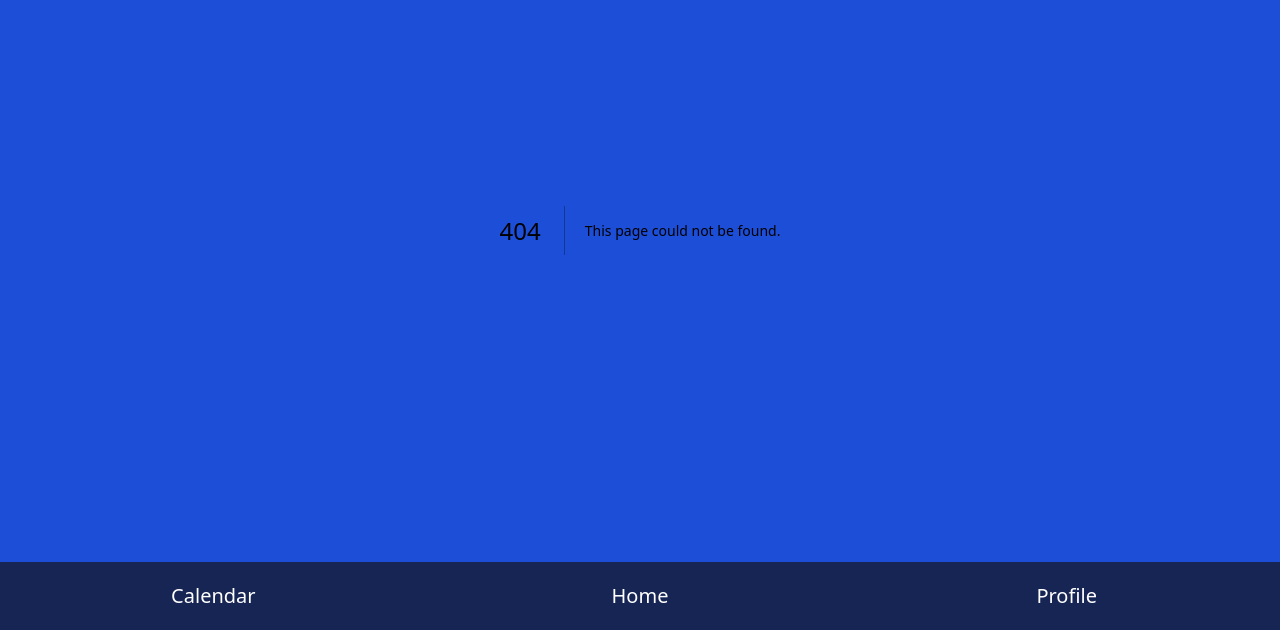
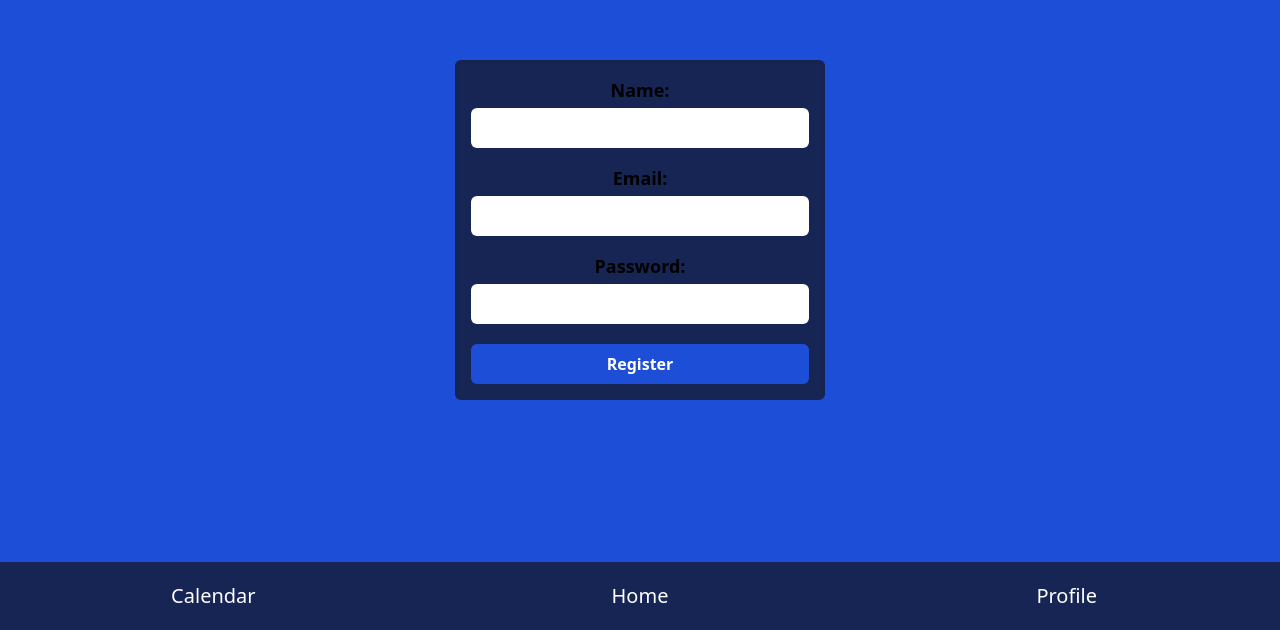
Before and after one commit to RCC-STUDIO/jawn-timetracker, a Next.js app: page /register in a window 1280 px wide. Before the commit this address had no page. Shown: the part 170-800 px from the top of the page. Built offline with nearby package versions, Linux system fonts and the light colour scheme.

Commit message:
Add files via upload

```diff
--- /dev/null
+++ b/app/login/page.tsx
@@ -0,0 +1,69 @@
+'use client'
+import React, { useState } from 'react';
+import { signIn } from 'next-auth/react';
+import Link from 'next/link'; // Corrected import for Next.js Link
+
+const LoginPage: React.FC = () => {
+  const [email, setEmail] = useState('');
+  const [password, setPassword] = useState('');
+
+  const handleEmailChange = (e: React.ChangeEvent<HTMLInputElement>) => {
+    setEmail(e.target.value);
+  };
+
+  const handlePasswordChange = (e: React.ChangeEvent<HTMLInputElement>) => {
+    setPassword(e.target.value);
+  };
+
+  const handleSubmit = async (e: React.FormEvent) => {
+    e.preventDefault();
+    const result = await signIn('credentials', {
+      redirect: false,
+      email,
+      password,
+    });
+
+    if (result?.error) {
+      console.log(result.error);
+    } else {
+      console.log("Successfully logged in!");
+    }
+  };
+
+  return (
+    <main className="flex min-h-screen flex-col items-center justify-center p-5">
+      <form onSubmit={handleSubmit} className="flex flex-col justify-center text-center p-7">
+        <div className='flex flex-col rounded-md shadow-inner bg-blue-950 w-full p-4'>
+          <div>
+            <label htmlFor="email" className="text-lg font-semibold">Email:</label>
+            <input
+              type="email"
+              id="email"
+              value={email}
+              className="mt-1 p-2 w-full rounded-md text-black"
+              onChange={handleEmailChange}
+              required
+            />
+          </div>
+          <div className="mt-4">
+            <label htmlFor="password" className="text-lg font-semibold">Password:</label>
+            <input
+              type="password"
+              id="password"
+              value={password}
+              className="mt-1 p-2 w-full rounded-md text-black"
+              onChange={handlePasswordChange}
+              required
+            />
+          </div>
+          <button type="submit" className="mt-5 py-2 rounded-md bg-blue-700 text-white font-semibold hover:bg-blue-800">Login</button>
+          <div className="mt-4">
+              <a href="/register" className="text-blue-500 hover:text-blue-600">No account? Register here</a>
+          </div>
+        </div>
+      </form>
+    </main>
+  );
+};
+
+export default LoginPage;
--- /dev/null
+++ b/app/register/page.tsx
@@ -0,0 +1,78 @@
+'use client'
+import React, { useState } from 'react';
+// Assuming you will use a similar approach for registration as signIn
+// This might involve an API call to your backend instead
+
+const RegistrationPage: React.FC = () => {
+  const [name, setName] = useState('');
+  const [email, setEmail] = useState('');
+  const [password, setPassword] = useState('');
+
+  const handleNameChange = (e: React.ChangeEvent<HTMLInputElement>) => {
+    setName(e.target.value);
+  };
+
+  const handleEmailChange = (e: React.ChangeEvent<HTMLInputElement>) => {
+    setEmail(e.target.value);
+  };
+
+  const handlePasswordChange = (e: React.ChangeEvent<HTMLInputElement>) => {
+    setPassword(e.target.value);
+  };
+
+  const handleSubmit = async (e: React.FormEvent) => {
+    e.preventDefault();
+    // Here you would typically send a request to your API endpoint for registration
+    // For example:
+    // await registerUser({ name, email, password });
+    console.log('Registration details:', name, email, password);
+
+    // Handle the response
+    // For example, redirect the user to the login page or show a success message
+  };
+
+  return (
+    <main className="flex min-h-screen flex-col items-center justify-center p-5">
+      <form onSubmit={handleSubmit} className="flex flex-col justify-center text-center p-7">
+        <div className='flex flex-col rounded-md shadow-inner bg-blue-950 w-full p-4'>
+          <div>
+            <label htmlFor="name" className="text-lg font-semibold">Name:</label>
+            <input
+              type="text"
+              id="name"
+              value={name}
+              className="mt-1 p-2 w-full rounded-md text-black"
+              onChange={handleNameChange}
+              required
+            />
+          </div>
+          <div className="mt-4">
+            <label htmlFor="email" className="text-lg font-semibold">Email:</label>
+            <input
+              type="email"
+              id="email"
+              value={email}
+              className="mt-1 p-2 w-full rounded-md text-black"
+              onChange={handleEmailChange}
+              required
+            />
+          </div>
+          <div className="mt-4">
+            <label htmlFor="password" className="text-lg font-semibold">Password:</label>
+            <input
+              type="password"
+              id="password"
+              value={password}
+              className="mt-1 p-2 w-full rounded-md text-black"
+              onChange={handlePasswordChange}
+              required
+            />
+          </div>
+          <button type="submit" className="mt-5 py-2 rounded-md bg-blue-700 text-white font-semibold hover:bg-blue-800">Register</button>
+        </div>
+      </form>
+    </main>
+  );
+};
+
+export default RegistrationPage;
```
